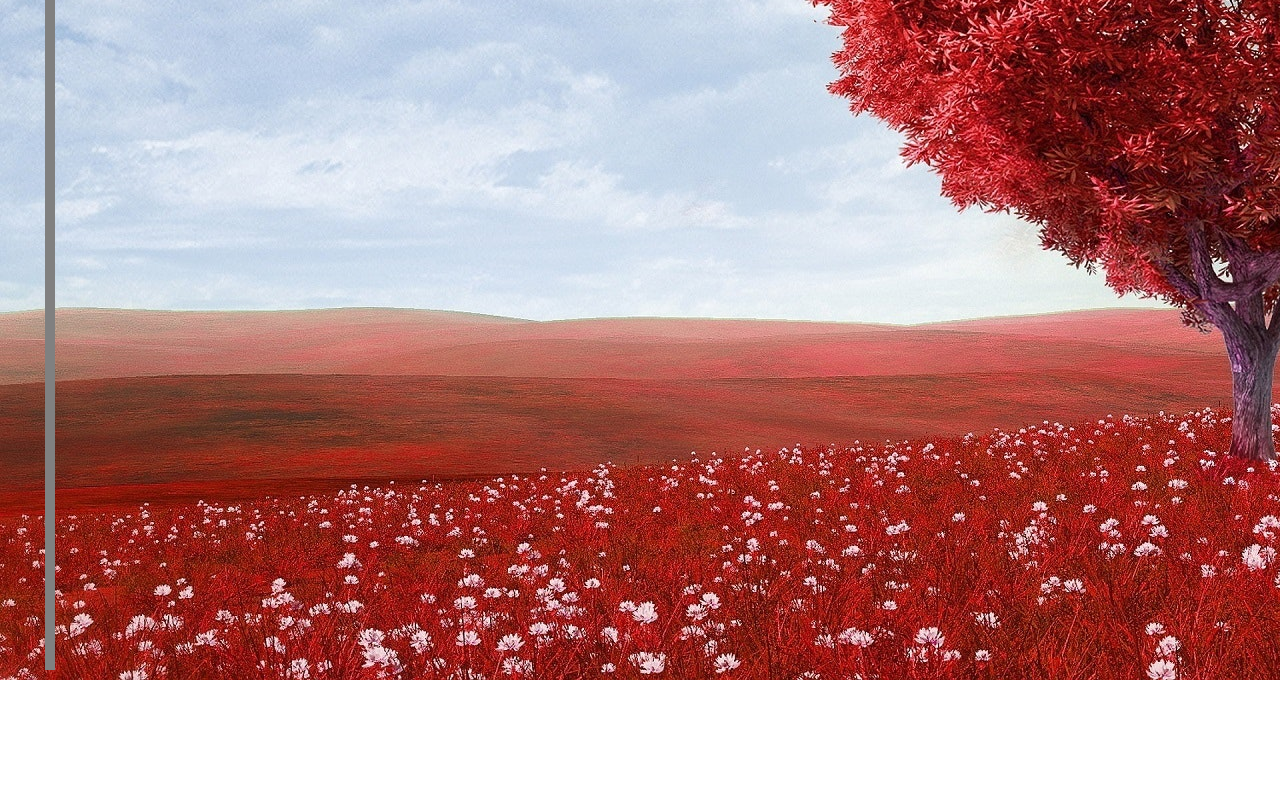
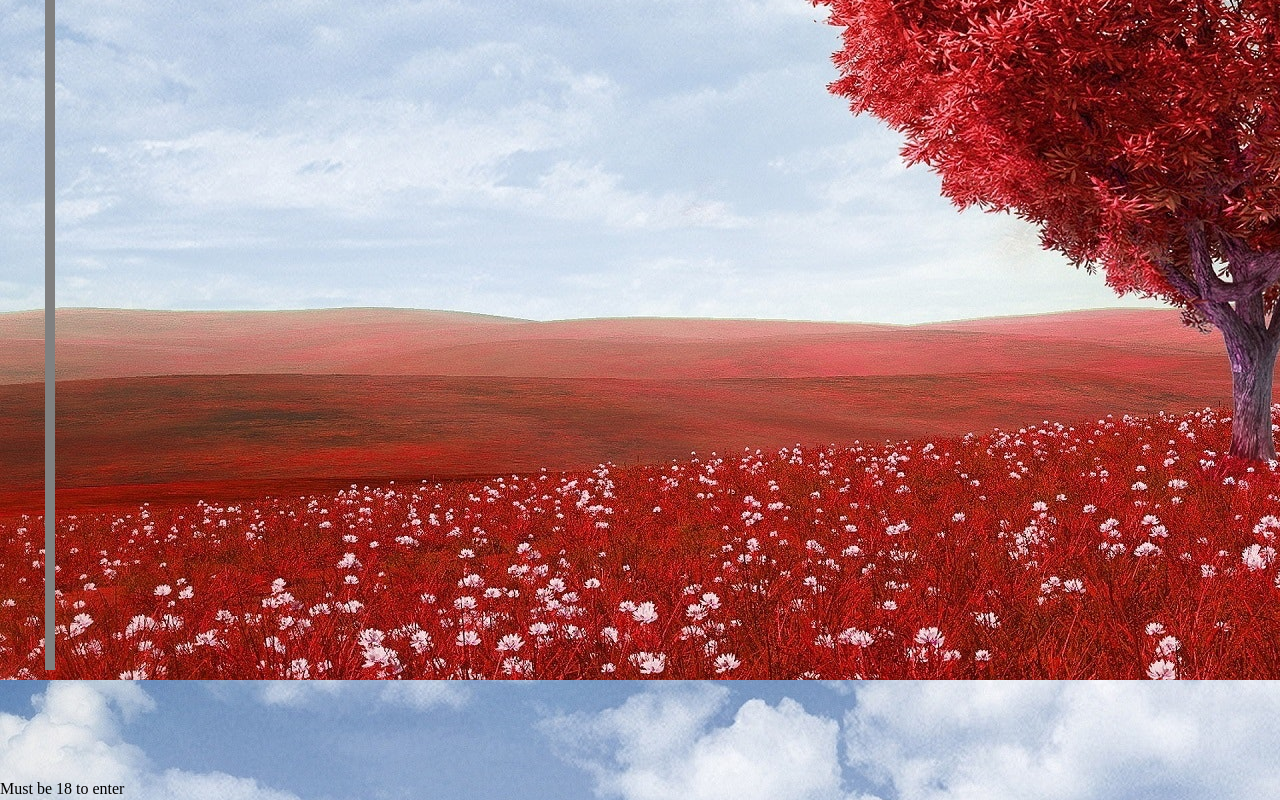
Before and after one commit to Suspence33/Dating-Service-group7, a plain HTML site: page index-delux.html in a window 1280 px wide. Shown: the part 520-1320 px from the top of the page. Before the commit the page ends 1200 px from the top, so only its background shows below. Drawn offline with Linux system fonts and the light colour scheme.

Commit message:
Placed footer in delux page

```diff
--- a/index-delux.html
+++ b/index-delux.html
@@ -43,7 +43,9 @@
 
 		</div>
 	</div>
-
+	<footer>
+	<p class= "foot">Must be 18 to enter</p>
+	</footer>
 
 	<script src="scripts-delux.js"></script>
     </body>
--- a/styles-delux.css
+++ b/styles-delux.css
@@ -5,6 +5,13 @@ padding:0;
 body {
 	background-image: URL("horizon.jpg");
 	height: 1200px;
+}
+footer {
+	position:absolute;
+	bottom:0;
+	width:100%;
+	height:20px;
+	top: 1300px;
 }
 .p1{
 	color:#800000;
```
